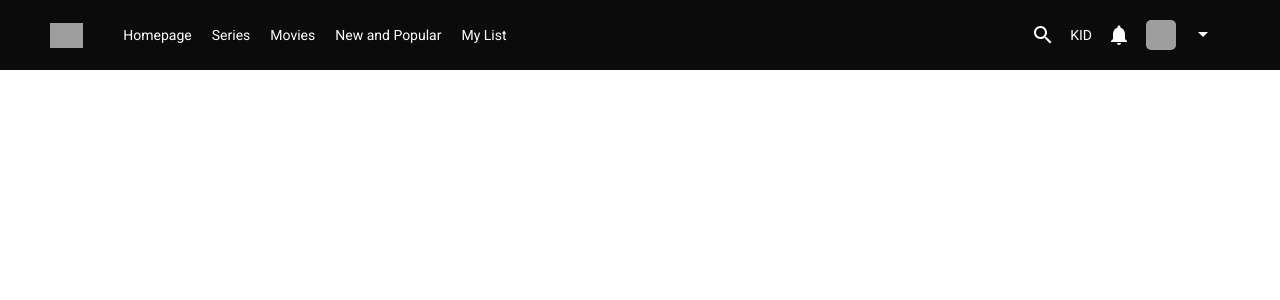
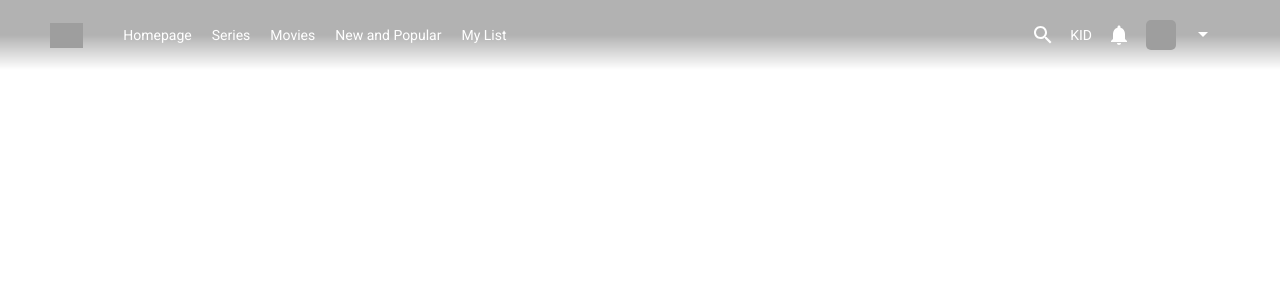
Before and after one commit to AntranCoder1/movie-app, a React (Create React App) app in the folder client/: page / in a window 1280 px wide. Shown: the top 300 px of the page. Built offline with nearby package versions, Linux system fonts and the light colour scheme; grey boxes are pictures that could not be loaded; the HTML template or start-up script is replaced by a standard one.

Commit message:
Create react fixed navbar on client side

```diff
--- a/client/src/components/navBar/NavBar.js
+++ b/client/src/components/navBar/NavBar.js
@@ -1,14 +1,22 @@
-import React from 'react';
+import React, { useState } from 'react';
 import { ArrowDropDown, Notifications, Search } from "@material-ui/icons";
 import './NavBar.scss';
 
 const NavBar = () => {
+
+    const [isScrolled, setIsScrolled] = useState(false);
+
+    window.onscroll = () => {
+        setIsScrolled(window.pageYOffset === 0 ? false : true);
+        return () => (window.onscroll = null);
+    };
+
     return (
-        <div className="navBar">
+        <div className={ isScrolled ? "navBar scrolled" : "navBar"}>
             <div className="container">
                 <div className="left">
                     <img
-                        src="https://upload.wikimedia.org/wikipedia/commons/thumb/0/08/Netflix_2015_logo.svg/2560px-Netflix_2015_logo.svg.png"
+                        src="https://cdn.popsww.com/popsapp/assets/images/icons/logo-pops.png"
                         alt=""
                     />
                     <span>Homepage</span>
--- a/client/src/components/navBar/NavBar.scss
+++ b/client/src/components/navBar/NavBar.scss
@@ -1,6 +1,15 @@
 .navBar {
+    width: 100%;
     color: #fff;
     font-size: 14px;
+    position: fixed;
+    top: 0;
+    z-index: 999;
+    background: linear-gradient(to top, transparent 0%, rgb(0, 0, 0, .3) 50%);
+
+    &.scrolled {
+        background-color: var(--main-color);
+    }
 
     .container {
         padding: 0 50px;
```
